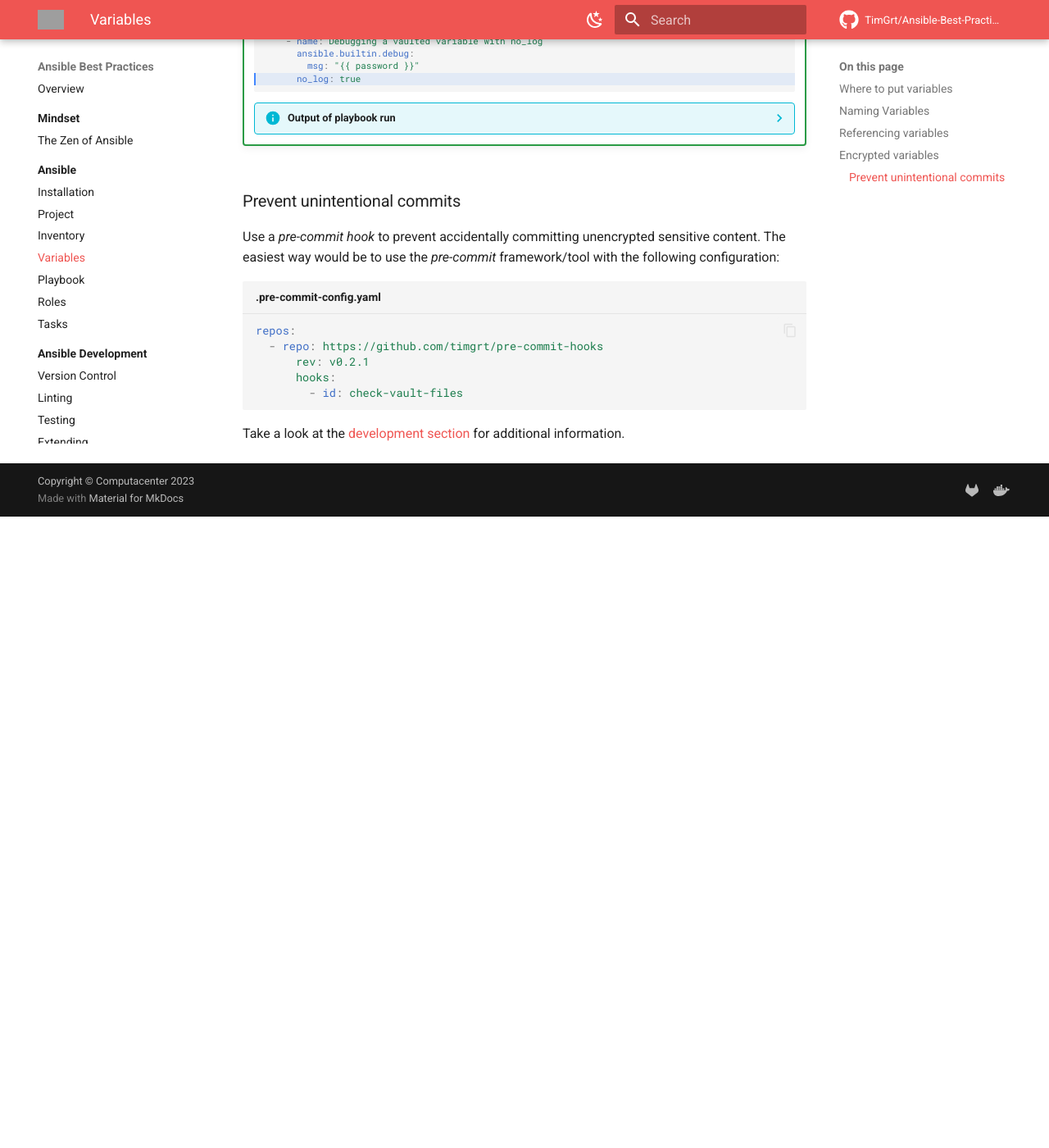
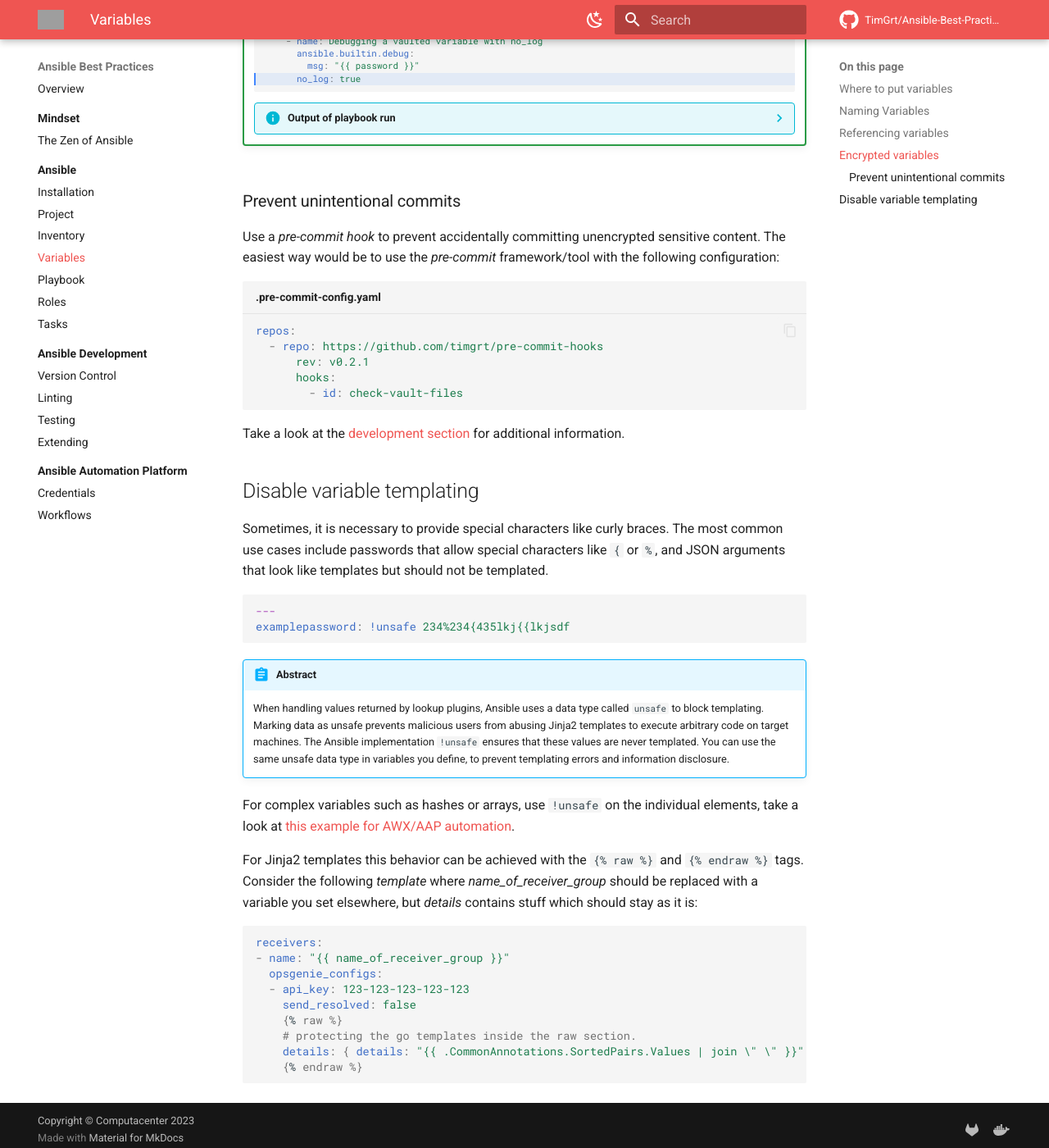
Before and after one commit to TimGrt/Ansible-Best-Practices, an MkDocs documentation site: the page built from docs/ansible/variables.md, in a window 1280 px wide and 1400 px high, scrolled down 3181 px. Shown: the whole window at 82% size. Built offline with MkDocs 1.6.1 and Material for MkDocs 9.7.7, drawn with Linux system fonts in a browser that asks for light colours; comment, search, counter and statistics services are not loaded; before the commit the page ends 3811 px from its top, so only the background shows below that; grey boxes are pictures that could not be loaded.

Commit message:
Added description on how to prevent templating for variables with examples.

````diff
--- a/docs/ansible/variables.md
+++ b/docs/ansible/variables.md
@@ -267,3 +267,32 @@
 ```
 
 Take a look at the [development section](linting.md#git-pre-commit-hook) for additional information.
+
+## Disable variable templating
+
+Sometimes, it is necessary to provide special characters like curly braces. The most common use cases include passwords that allow special characters like `{` or `%`, and JSON arguments that look like templates but should not be templated.
+
+```{ .yaml .no-copy }
+---
+examplepassword: !unsafe 234%234{435lkj{{lkjsdf
+```
+
+!!! abstract
+    When handling values returned by lookup plugins, Ansible uses a data type called `unsafe` to block templating. Marking data as unsafe prevents malicious users from abusing Jinja2 templates to execute arbitrary code on target machines. The Ansible implementation `!unsafe` ensures that these values are never templated. You can use the same unsafe data type in variables you define, to prevent templating errors and information disclosure.
+
+For complex variables such as hashes or arrays, use `!unsafe` on the individual elements, take a look at [this example for AWX/AAP automation](credentials.md#automation-and-templating).
+
+For Jinja2 templates this behavior can be achieved with the `{% raw %}` and `{% endraw %}` tags.
+Consider the following *template* where *name_of_receiver_group* should be replaced with a variable you set elsewhere, but *details* contains stuff which should stay as it is:
+
+```{ .yaml .title="templates/alertmanager.yml.j2" .no-copy }
+receivers:
+- name: "{{ name_of_receiver_group }}"
+  opsgenie_configs:
+  - api_key: 123-123-123-123-123
+    send_resolved: false
+    {% raw %}
+    # protecting the go templates inside the raw section.
+    details: { details: "{{ .CommonAnnotations.SortedPairs.Values | join \" \" }}" }
+    {% endraw %}
+```
--- a/docs/automation-platform/credentials.md
+++ b/docs/automation-platform/credentials.md
@@ -59,3 +59,33 @@
     Depending on the module used, you may leave out the `username` and `password` key, environment variables are evaluated first.  Take a look at the module documentation if this is possible, otherwise use the *lookup* plugin as shown above.
 
 Additional information can be found in the [Ansible documentation](https://docs.ansible.com/automation-controller/latest/html/userguide/credential_types.html){:target="_blank"}.
+
+### Automation and templating
+
+Creating a custom credential with a playbook can be tricky as you need to provide the special, reserved curly braces character as part of the *Injector Configuration*.
+During the playbook run, Ansible will try to template the values which will fail as they are undefined (and you want the *literal* string representation anyway). Therefore, prefix the values with `!unsafe` to prevent templating the values.
+
+```yaml hl_lines="19 20"
+- name: Create custom Credential type for DELL OME
+  awx.awx.credential_type:
+    name: Dell EMC OpenManage Enterprise
+    description: Sets environment variables for logging in to OpenManage Enterprise
+    inputs:
+      fields:
+          - id: username
+            type: string
+            label: Username
+          - id: password
+            type: string
+            label: Password
+            secret: true
+        required:
+          - username
+          - password
+    injectors:
+      env:
+        OME_PASSWORD: !unsafe "{{ password }}"
+        OME_USERNAME: !unsafe "{{ username }}"
+```
+
+Take a look at [Disable variable templating](variables.md#disable-variable-templating) for additional information.
````
